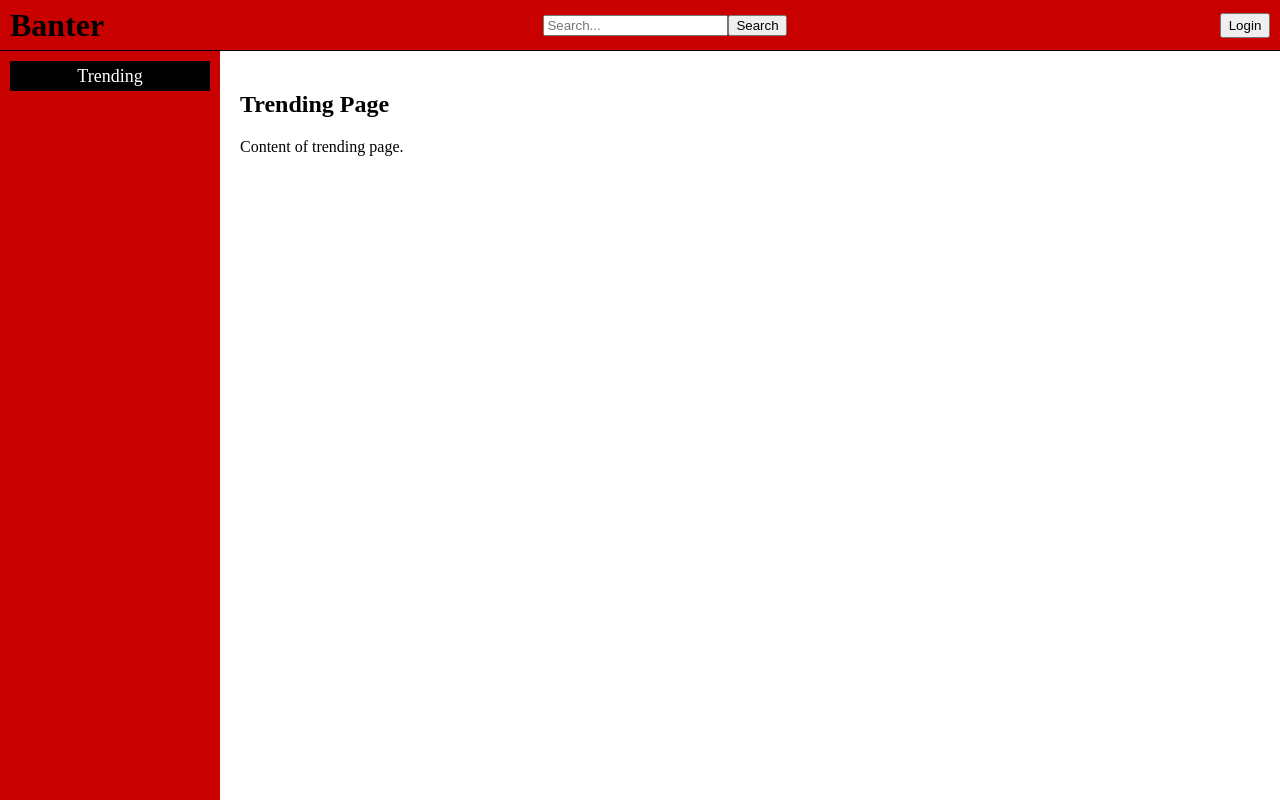
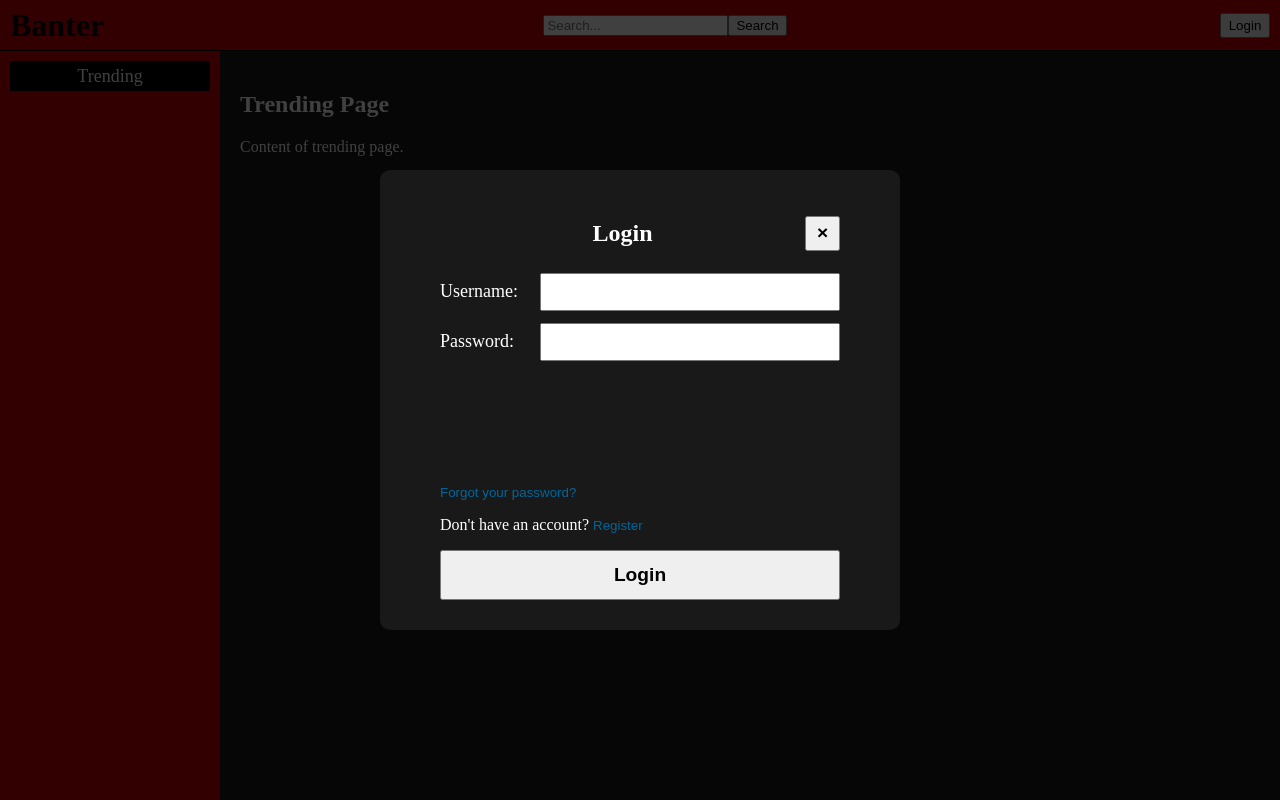
Before and after one commit to MS-101/web-dev-1, a React (Create React App) app in the folder client/: page /trending in a window 1280 px wide. Both pictures are taken after a click on the button "Login". Built offline with nearby package versions, Linux system fonts and the light colour scheme.

Commit message:
implement authentification modal window

```diff
--- a/client/package.json
+++ b/client/package.json
@@ -10,6 +10,7 @@
     "bootstrap": "^5.3.3",
     "react": "^18.3.1",
     "react-dom": "^18.3.1",
+    "react-modal": "^3.16.1",
     "react-router-dom": "^6.25.1",
     "react-scripts": "^5.0.1",
     "web-vitals": "^2.1.4"
--- a/client/src/App.css
+++ b/client/src/App.css
@@ -1,3 +1,16 @@
 body {
     margin: 0;
 }
+
+.link-btn {
+    background: none!important;
+    border: none;
+    padding: 0!important;
+    color: #069;
+    cursor: pointer;
+    text-align: left;
+}
+
+.spacer {
+    flex: 1;
+}
--- a/client/src/components/TopPanel.js
+++ b/client/src/components/TopPanel.js
@@ -1,11 +1,11 @@
-import React, { useContext } from 'react';
+import React from 'react';
 import { Link } from "react-router-dom";
-import { AuthContext } from '../contexts/AuthContext';
+import { useAuthContext } from '../contexts/AuthContext';
 import SearchBar from './SearchBar';
 import '../styles/TopPanel.css'
 
 const TopPanel = () => {
-    const { user } = useContext(AuthContext);
+    const { user, showLogin } = useAuthContext();
 
     return (
         <nav className='TopPanel'>
@@ -18,7 +18,7 @@ const TopPanel = () => {
                 <SearchBar/>
             </div>
             <nav className='ButtonContainer'>
-                {user ? <button>Logout</button> : <button>Login</button>}
+                {user ? <button>Logout</button> : <button onClick={showLogin}>Login</button>}
             </nav>
         </nav>
     )
--- /dev/null
+++ b/client/src/components/auth/AuthModal.js
@@ -0,0 +1,38 @@
+import React from 'react';
+import Modal from 'react-modal';
+import { useAuthContext } from '../../contexts/AuthContext';
+import Login from './Login'
+import Register from './Register'
+import ResetPassword from './ResetPassword'
+import '../../styles/AuthModal.css'
+
+const AuthModal = () => {
+    const { isModalOpen, closeModal, authView } = useAuthContext();
+
+    const renderContent = () => {
+        switch (authView) {
+            case 'login':
+                return <Login />;
+            case 'register':
+                return <Register />;
+            case 'resetPassword':
+                return <ResetPassword />;
+            default:
+                return null;
+        }
+    };
+
+    return (
+        <Modal
+            isOpen={isModalOpen}
+            onRequestClose={closeModal}
+            ariaHideApp={false}
+            className="modal-content"
+            overlayClassName="modal-overlay"
+        >
+            {renderContent()}
+        </Modal>
+    );
+};
+
+export default AuthModal;
--- /dev/null
+++ b/client/src/components/auth/Login.js
@@ -0,0 +1,47 @@
+import React, { useState } from 'react'
+import { useAuthContext } from '../../contexts/AuthContext';
+
+function Login() {
+    const { closeModal, showRegister, showResetPassword } = useAuthContext();
+    const [ username, setUsername ] = useState(null);
+    const [ password, setPassword ] = useState(null);
+
+
+
+    return (
+        <>
+            <div className='modal-header'>
+                <h2 className='title'>Login</h2>
+                <button className='close-btn' onClick={closeModal}>&times;</button>
+            </div>
+            <div className='modal-body'>
+                <div className='input-container'>
+                    <label>Username:</label>
+                    <input
+                        type='text'
+                        autoComplete='username'
+                        value={username}
+                        onChange={e => setUsername(e.target.value)}
+                    />
+                </div>
+                <div className='input-container'>
+                    <label>Password:</label>
+                    <input
+                        type='password'
+                        autoComplete='current-password'
+                        value={password}
+                        onChange={e => setPassword(e.target.value)}
+                    />
+                </div>
+                <div className='spacer'></div>
+            </div>
+            <div className='modal-footer'>
+                <button className='link-btn' onClick={showResetPassword}>Forgot your password?</button>
+                <p>Don't have an account? <button className='link-btn' onClick={showRegister}>Register</button></p>
+                <button className='submit-btn' type='submit' onClick={closeModal}>Login</button>
+            </div>
+        </>
+    )
+}
+
+export default Login;
--- /dev/null
+++ b/client/src/components/auth/Register.js
@@ -0,0 +1,53 @@
+import React, { useState } from 'react'
+import { useAuthContext } from '../../contexts/AuthContext';
+
+function Login() {
+    const { closeModal, showLogin } = useAuthContext();
+    const [ email, setEmail ] = useState(null);
+    const [ username, setUsername ] = useState(null);
+    const [ password, setPassword ] = useState(null);
+
+    return (
+        <>
+            <div className='modal-header'>
+                <h2 className='title'>Register</h2>
+                <button className='close-btn' onClick={closeModal}>&times;</button>
+            </div>
+            <div className='modal-body'>
+                <div className='input-container'>
+                    <label>Email:</label>
+                    <input
+                        type='email'
+                        autoComplete='email'
+                        value={email}
+                        onChange={e => setEmail(e.target.value)}
+                    />
+                </div>
+                <div className='input-container'>
+                    <label>Username:</label>
+                    <input
+                        type='text'
+                        autoComplete='username'
+                        value={username}
+                        onChange={e => setUsername(e.target.value)}
+                    />
+                </div>
+                <div className='input-container'>
+                    <label>Password:</label>
+                    <input
+                        type='password'
+                        autoComplete='current-password'
+                        value={password}
+                        onChange={e => setPassword(e.target.value)}
+                    />
+                </div>
+            </div>
+            <div className='modal-footer'>
+                <p>Already have an account? <button className='link-btn' onClick={showLogin}>Login</button></p>
+                <button className='submit-btn' type='submit' onClick={closeModal}>Register</button>
+            </div>
+        </>
+    )
+}
+
+export default Login;
--- /dev/null
+++ b/client/src/components/auth/ResetPassword.js
@@ -0,0 +1,33 @@
+import React, { useState } from 'react'
+import { useAuthContext } from '../../contexts/AuthContext';
+
+function ResetPassword() {
+    const { closeModal, showLogin } = useAuthContext();
+    const [ email, setEmail ] = useState(null);
+
+    return (
+        <>
+            <div className='modal-header'>
+                <button className='return-btn' onClick={showLogin}>&lt;</button>
+                <h2 className='title'>Reset Password</h2>
+                <button className='close-btn' onClick={closeModal}>&times;</button>
+            </div>
+            <div className='modal-body'>
+                <div className='input-container'>
+                    <label>Email:</label>
+                    <input
+                        type='email'
+                        autoComplete='email'
+                        value={email}
+                        onChange={e => setEmail(e.target.value)}
+                    />
+                </div>
+            </div>
+            <div className='modal-footer'>
+                <button className='submit-btn' type='submit' onClick={closeModal}>Reset Password</button>
+            </div>
+        </>
+    )
+}
+
+export default ResetPassword;
--- a/client/src/contexts/AuthContext.js
+++ b/client/src/contexts/AuthContext.js
@@ -1,34 +1,37 @@
-import React, { createContext, useState, useEffect } from 'react';
+import React, { createContext, useContext, useState } from 'react';
 
 export const AuthContext = createContext();
 
+export const useAuthContext = () =>  {
+    return useContext(AuthContext);
+}
+
 export const AuthProvider = ({ children }) => {
-    const [authToken, setAuthToken] = useState(null);
-    const [user, setUser] = useState(null);
+    const [user, setUser] = useState(null)
+    const [isModalOpen, setIsModalOpen] = useState(false);
+    const [authView, setAuthView] = useState('login');
 
-    useEffect(() => {
-        const authToken = localStorage.getItem('authToken');
+    const openModal = () => setIsModalOpen(true);
+    const closeModal = () => setIsModalOpen(false);
 
-        if (authToken) {
-            setAuthToken(authToken);
-            setUser(true);
-        }
-    }, []);
+    const showLogin = () => {
+        console.log('test');
+        setAuthView('login');
+        openModal();
+    }
 
-    const login = (token) => {
-        setAuthToken(token);
-        setUser(true);
-        localStorage.setItem('authToken', token);
-    };
+    const showRegister = () => {
+        setAuthView('register');
+        openModal();
+    }
 
-    const logout = () => {
-        setAuthToken(null);
-        setUser(false);
-        localStorage.removeItem('authToken');
-    };
+    const showResetPassword = () => {
+        setAuthView('resetPassword');
+        openModal();
+    }
 
     return (
-        <AuthContext.Provider value={{ authToken, user, login, logout }}>
+        <AuthContext.Provider value={{ isModalOpen, openModal, closeModal, authView, showLogin, showRegister, showResetPassword }}>
             {children}
         </AuthContext.Provider>
     );
--- a/client/src/layouts/AppLayout.js
+++ b/client/src/layouts/AppLayout.js
@@ -3,11 +3,13 @@ import { Outlet } from 'react-router-dom'
 import TopPanel from '../components/TopPanel'
 import SideBar from '../components/SideBar'
 import '../styles/AppLayout.css'
+import AuthModal from '../components/auth/AuthModal.js'
 
 const AppLayout = () => {
     return (
         <div className='App'>
             <TopPanel />
+            <AuthModal/>
             <div className='ContentWrapper'>
                 <SideBar />
                 <div className='Content'>
--- a/client/src/styles/AppLayout.css
+++ b/client/src/styles/AppLayout.css
@@ -5,6 +5,8 @@
 }
 
 .ContentWrapper {
+    background-color: rgb(25, 25, 25);
+    color: white;
     display: flex;
     flex: 1
 }
--- /dev/null
+++ b/client/src/styles/AuthModal.css
@@ -0,0 +1,79 @@
+.modal-overlay {
+    background-color: rgba(0, 0, 0, 0.75);
+    position: fixed;
+    top: 0;
+    left: 0;
+    right: 0;
+    bottom: 0;
+}
+
+.modal-content {
+    display: flex;
+    flex-direction: column;
+    width: 100%;
+    height: 100%;
+    max-width: 400px;
+    max-height: 400px;
+    position: absolute;
+    top: 50%;
+    left: 50%;
+    transform: translate(-50%, -50%);
+    background-color: rgb(25, 25, 25);
+    color: white;
+    padding: 30px 60px;
+    border-radius: 10px;
+}
+
+.modal-header {
+    display: flex;
+    align-items: center;
+}
+
+.modal-header .title {
+    flex: 1;
+    text-align: center;
+}
+
+.modal-header button {
+    font-size: larger;
+    font-weight: bold;
+    width: 35px;
+    height: 35px;
+}
+
+.modal-body {
+    flex: 1;
+    display: flex;
+    flex-direction: column;
+}
+
+.modal-body .input-container {
+    display: flex;
+    align-items: center;
+    height: 40px;
+    padding: 5px 0px;
+    font-size: large;
+}
+
+.modal-body .input-container label {
+    width: 100px;
+}
+
+.modal-body .input-container input {
+    flex: 1;
+    height: 80%;
+    font-size: inherit;
+}
+
+.modal-footer {
+    display: flex;
+    flex-direction: column;
+    text-align: left;
+}
+
+.modal-footer button.submit-btn {
+    flex: 0 1 50px;
+    text-align: center;
+    font-size: larger;
+    font-weight: bold;
+}
```
Also changed, not shown: client/src/components/Login.js (deleted, +0 -33 lines), 1 other file (tests, documents, lock files or other folders).
